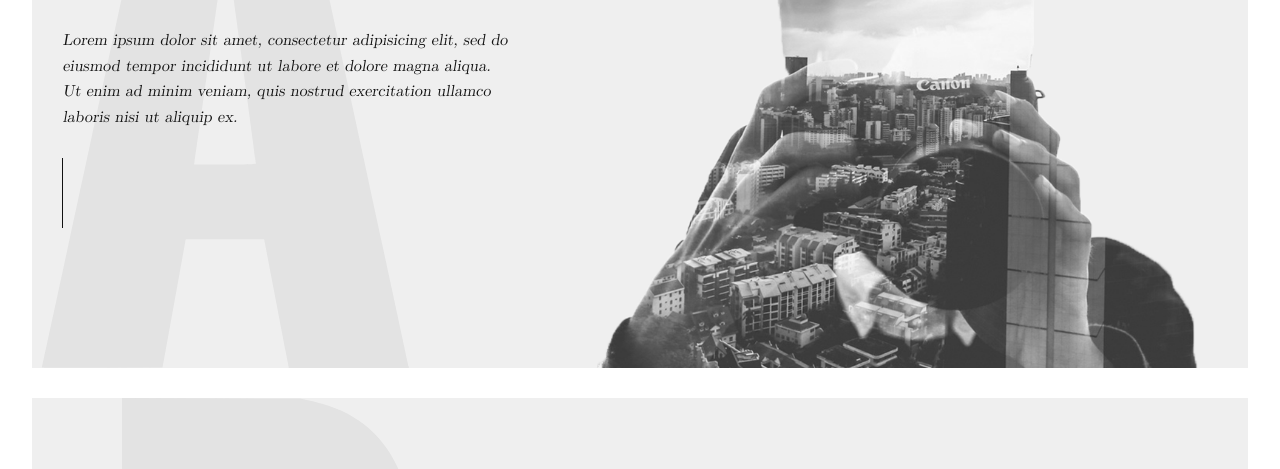
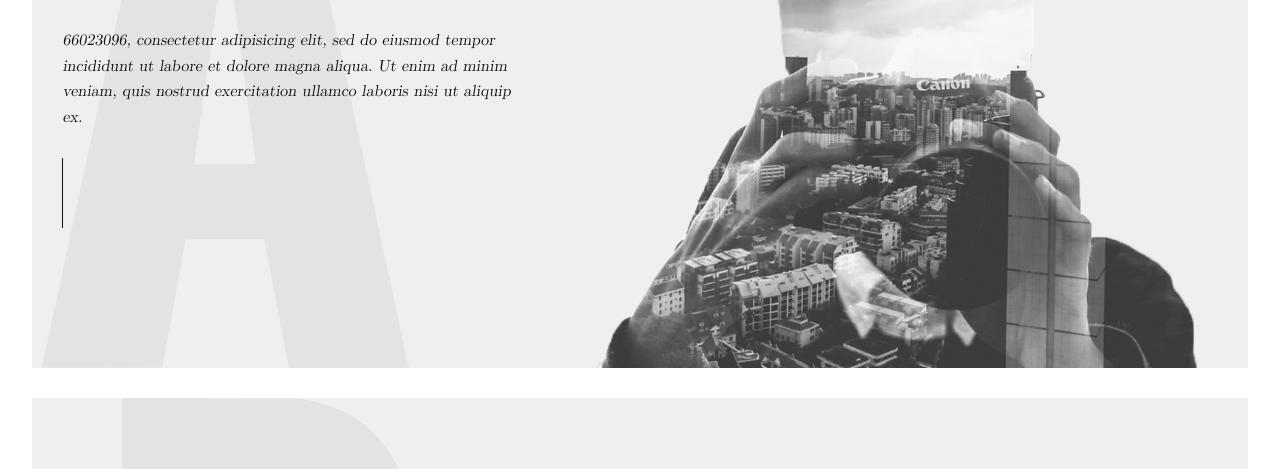
Before and after one commit to SofterM/testjenkins, a plain HTML site: page index.html in a window 1280 px wide. Shown: the part 262-731 px from the top of the page. Drawn offline with nearby package versions, Linux system fonts and the light colour scheme; files whose address does not match are found by name.

Commit message:
66023096 add

```diff
--- a/index.html
+++ b/index.html
@@ -29,7 +29,7 @@
       <div class="wrapper">
         <div class="welcome">
           <h1><strong>66023096</strong> Software Engineer</h1>
-          <p>Lorem ipsum dolor sit amet, consectetur adipisicing elit, sed do eiusmod tempor incididunt ut labore et dolore magna aliqua. Ut enim ad minim veniam, quis nostrud exercitation ullamco laboris nisi ut aliquip ex.</p>
+          <p>66023096, consectetur adipisicing elit, sed do eiusmod tempor incididunt ut labore et dolore magna aliqua. Ut enim ad minim veniam, quis nostrud exercitation ullamco laboris nisi ut aliquip ex.</p>
         </div>
         <div class="photographer"><img src="assets/img/hero.png" alt="Photographer"></div>
       </div>
```
